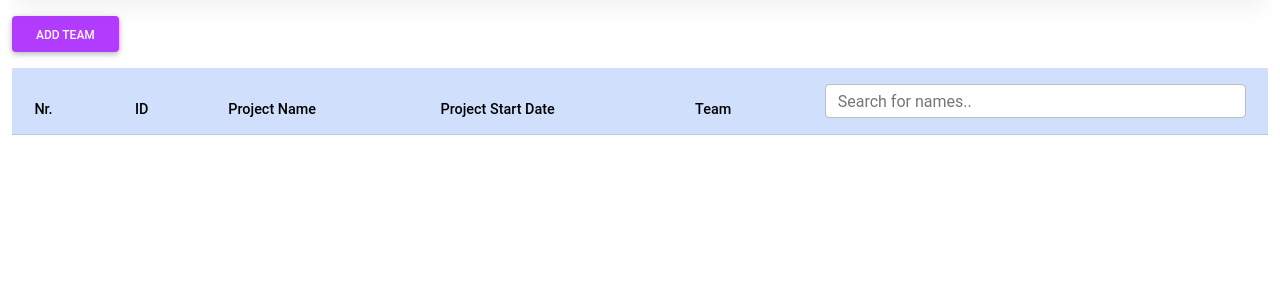
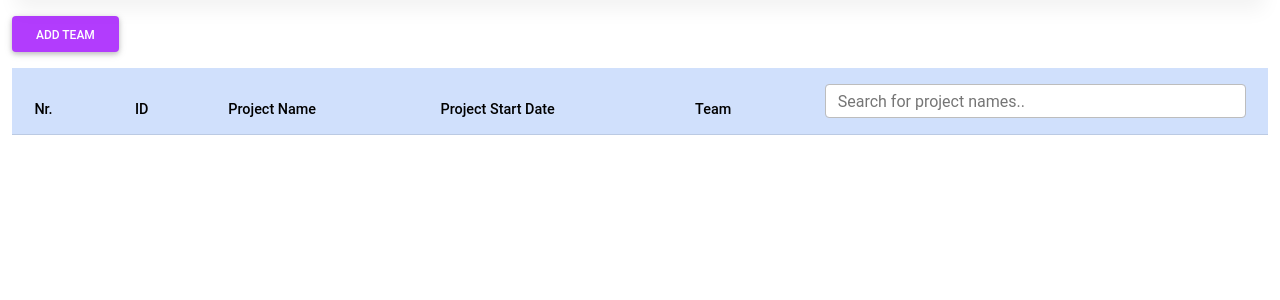
Before and after one commit to TheHypenosis/SimpleCRM, a PHP site: page /Teams.php in a window 1280 px wide. Shown: the part 75-375 px from the top of the page. Run offline with PHP 8.4, Linux system fonts and the light colour scheme; data that the repository does not hold is empty.

Commit message:
Update Teams.php

```diff
--- a/Teams.php
+++ b/Teams.php
@@ -32,7 +32,7 @@ require ('Components/Navbar.php');
             <th onclick="sortTable(2)">Project Name</th>
             <th onclick="sortTable(3)">Project Start Date</th>
             <th onclick="sortTable(4)">Team</th>
-            <th> <input class="form-control" type="text" id="myInput" onkeyup="myFunction()" placeholder="Search for names.."></th>
+            <th> <input class="form-control" type="text" id="myInput" onkeyup="myFunction()" placeholder="Search for project names.."></th>
         </tr>
         </thead>
         <tbody>
@@ -45,7 +45,7 @@ require ('Components/Navbar.php');
                 $result = $conn->query($sql);
 
                 while ($row = $result->fetch_assoc()) {
-                    echo '<tr><td>' . $i++ . '</td><td>' . $row['ID'] . ' ' . $row['project_name'] . '</td><td>' . $row['project_start'] . '</td><td>' . $row['group_id'] . '</td></tr>';
+                    echo '<tr><td>' . $i++ . '</td><td>' . $row['ID'] . '</td><td> ' . $row['project_name'] . '</td><td>' . $row['project_start'] . '</td><td>' . $row['group_id'] . '</td></tr>';
                 }
                 $conn->close();
             ?>
@@ -59,7 +59,6 @@ require ('Components/Navbar.php');
 <!-- Script -->
 
 <script>
-
 // Search Bar
 
 function myFunction() {
@@ -72,7 +71,7 @@ function myFunction() {
 
     // Loop through all table rows, and hide those who don't match the search query
     for (i = 0; i < tr.length; i++) {
-    td = tr[i].getElementsByTagName("td")[1,2,3,4,5];
+      td = tr[i].getElementsByTagName("td")[2];
       if (td) {
         txtValue = td.textContent || td.innerText;
         if (txtValue.toUpperCase().indexOf(filter) > -1) {
@@ -85,8 +84,6 @@ function myFunction() {
   }
 
   // Search Bar
-
-// Sort by
 
   function sortTable(n) {
     var table, rows, switching, i, x, y, shouldSwitch, dir, switchcount = 0;
@@ -142,11 +139,7 @@ function sortTable(n) {
       }
     }
   }
-
-//Sort by
 </script>
-
-<!-- Script -->
 
 <!-- <div>Icons made by <a href="https://www.freepik.com" title="Freepik">Freepik</a> from <a href="https://www.flaticon.com/" title="Flaticon">www.flaticon.com</a></div> -->
 </body>
```
Lines whose indentation alone changed are shown as unchanged.
